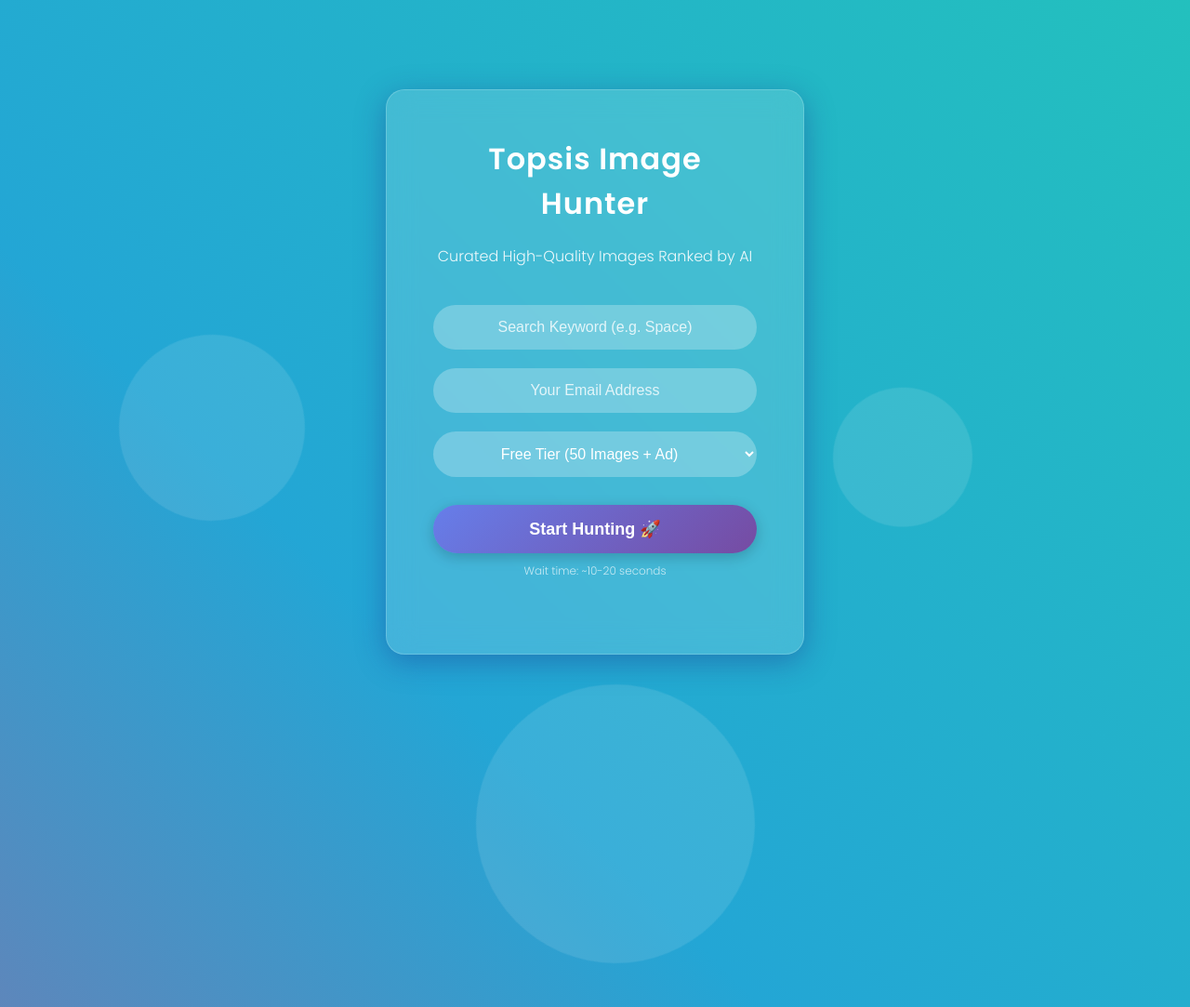
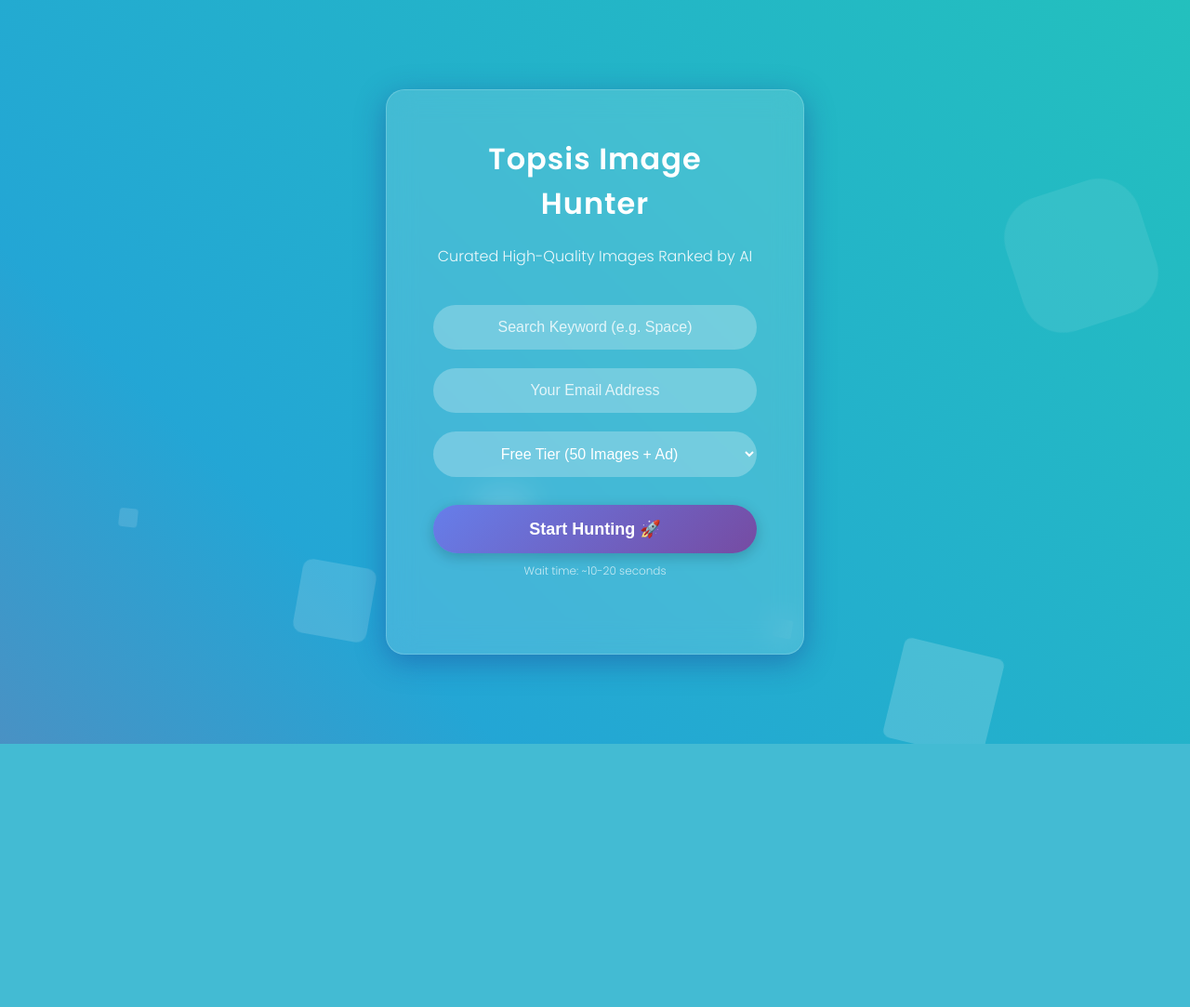
Before and after one commit to kritikakandhari/topsis_website, a Flask app: page / in a window 1280 px wide. Shown: the whole page at 93% size. After the commit the page ends 800 px from the top, so only its background shows below. Run offline with Flask 3, Linux system fonts and the light colour scheme.

Commit message:
Fix CSS syntax and finalize animated background

```diff
--- a/templates/index.html
+++ b/templates/index.html
@@ -138,35 +138,150 @@
             }
         }
 
-        .floating-circle {
+        /* Animated Background */
+        .area {
             position: absolute;
-            border-radius: 50%;
-            background: rgba(255, 255, 255, 0.1);
-            animation: float 20s infinite linear;
-            z-index: 1;
+            top: 0;
+            left: 0;
+            width: 100%;
+            height: 100%;
+            overflow: hidden;
+            z-index: 0;
         }
 
-        @keyframes float {
+        .circles {
+            position: absolute;
+            top: 0;
+            left: 0;
+            width: 100%;
+            height: 100%;
+            overflow: hidden;
+            margin: 0;
+            padding: 0;
+        }
+
+        .circles li {
+            position: absolute;
+            display: block;
+            list-style: none;
+            width: 20px;
+            height: 20px;
+            background: rgba(255, 255, 255, 0.2);
+            animation: animate 25s linear infinite;
+            bottom: -150px;
+            border-radius: 50%;
+        }
+
+        .circles li:nth-child(1) {
+            left: 25%;
+            width: 80px;
+            height: 80px;
+            animation-delay: 0s;
+            border-radius: 10%;
+        }
+
+        .circles li:nth-child(2) {
+            left: 10%;
+            width: 20px;
+            height: 20px;
+            animation-delay: 2s;
+            animation-duration: 12s;
+        }
+
+        .circles li:nth-child(3) {
+            left: 70%;
+            width: 20px;
+            height: 20px;
+            animation-delay: 4s;
+        }
+
+        .circles li:nth-child(4) {
+            left: 40%;
+            width: 60px;
+            height: 60px;
+            animation-delay: 0s;
+            animation-duration: 18s;
+            border-radius: 10%;
+        }
+
+        .circles li:nth-child(5) {
+            left: 65%;
+            width: 20px;
+            height: 20px;
+            animation-delay: 0s;
+        }
+
+        .circles li:nth-child(6) {
+            left: 75%;
+            width: 110px;
+            height: 110px;
+            animation-delay: 3s;
+            border-radius: 50%;
+        }
+
+        .circles li:nth-child(7) {
+            left: 35%;
+            width: 150px;
+            height: 150px;
+            animation-delay: 7s;
+            border-radius: 20%;
+        }
+
+        .circles li:nth-child(8) {
+            left: 50%;
+            width: 25px;
+            height: 25px;
+            animation-delay: 15s;
+            animation-duration: 45s;
+        }
+
+        .circles li:nth-child(9) {
+            left: 20%;
+            width: 15px;
+            height: 15px;
+            animation-delay: 2s;
+            animation-duration: 35s;
+        }
+
+        .circles li:nth-child(10) {
+            left: 85%;
+            width: 150px;
+            height: 150px;
+            animation-delay: 0s;
+            animation-duration: 11s;
+        }
+
+        @keyframes animate {
             0% {
                 transform: translateY(0) rotate(0deg);
+                opacity: 1;
+                border-radius: 0;
             }
 
             100% {
-                transform: translateY(-1000px) rotate(360deg);
+                transform: translateY(-1000px) rotate(720deg);
+                opacity: 0;
+                border-radius: 50%;
             }
         }
     </style>
 </head>
 
 <body>
-    <!-- Floating Background Shapes -->
-    <div class="floating-circle"
-        style="width: 200px; height: 200px; left: 10%; bottom: -200px; animation-duration: 15s;"></div>
-    <div class="floating-circle"
-        style="width: 150px; height: 150px; left: 70%; bottom: -150px; animation-duration: 12s; animation-delay: 2s;">
-    </div>
-    <div class="floating-circle"
-        style="width: 300px; height: 300px; left: 40%; bottom: -300px; animation-duration: 25s; animation-delay: 5s;">
+    <!-- Advanced Floating Background -->
+    <div class="area">
+        <ul class="circles">
+            <li></li>
+            <li></li>
+            <li></li>
+            <li></li>
+            <li></li>
+            <li></li>
+            <li></li>
+            <li></li>
+            <li></li>
+            <li></li>
+        </ul>
     </div>
 
     <div class="glass-container">
```
Also changed, not shown: templates/payment.html (+150 -0 lines).
